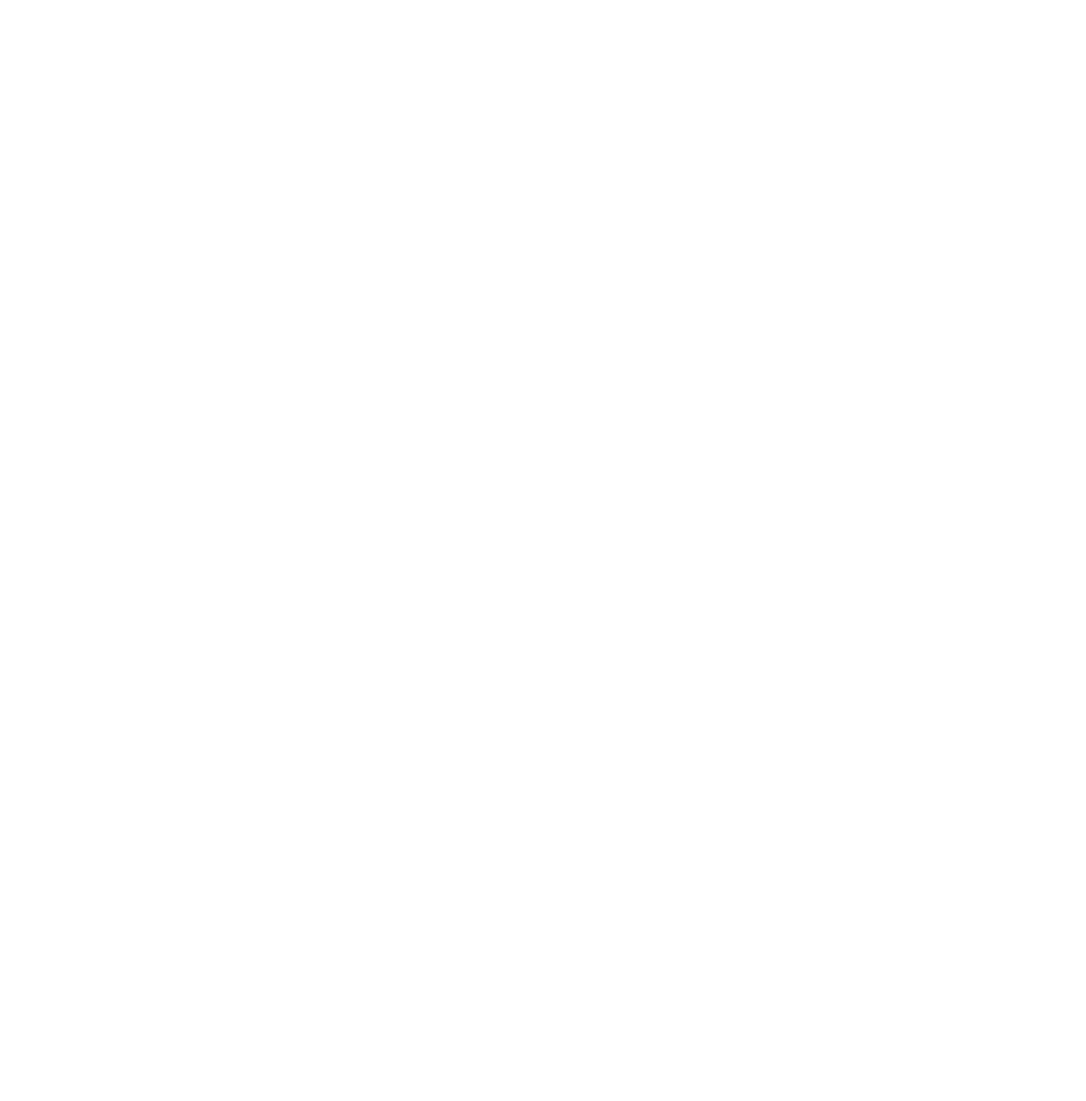
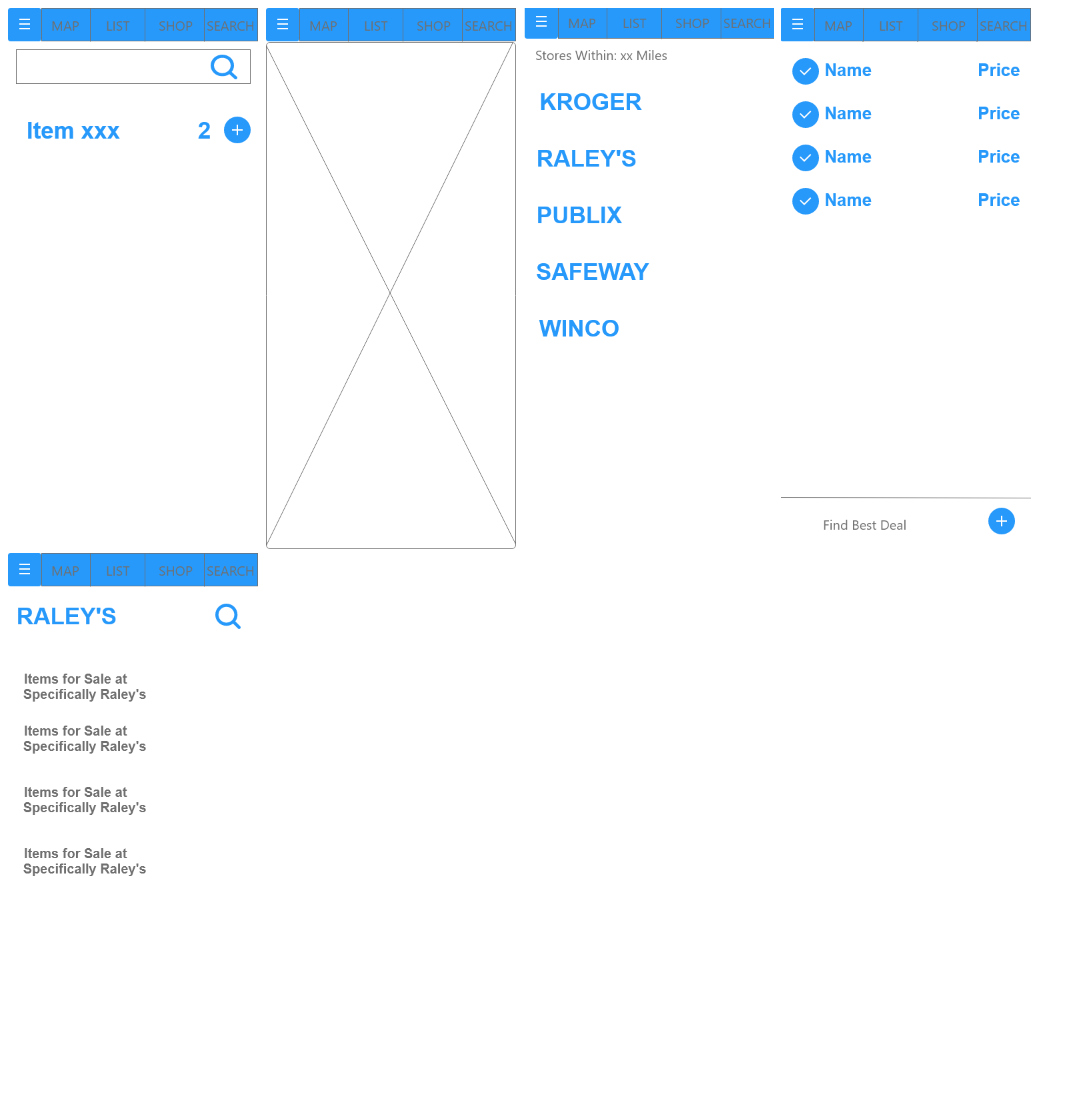
Before and after one commit to UsabilityEngineering/GroceryPals, a plain HTML site: page phase2/index.html in a window 1280 px wide. Shown: the whole page, without its empty margins (0-1086 px from the left). Before the commit the page ends 800 px from the top, so only its background shows below. Drawn offline with Linux system fonts and the light colour scheme.

Commit message:
Update index.html

```diff
--- a/phase2/index.html
+++ b/phase2/index.html
@@ -1,2 +1,17 @@
 <HTML>
+  <kbd>
+  <img src="https://github.com/UsabilityEngineering/GroceryPals/blob/master/phase2/SEARCH.png" height="541" width="250"\>
+</kbd>
+<kbd>
+  <img src="https://github.com/UsabilityEngineering/GroceryPals/blob/master/phase2/MAP%20PAGE.png" height="541" width="250"\>
+</kbd>
+<kbd>
+  <img src="https://github.com/UsabilityEngineering/GroceryPals/blob/master/phase2/SHOPPER.png" height="541" width="250"\>
+</kbd>
+<kbd>
+  <img src="https://github.com/UsabilityEngineering/GroceryPals/blob/master/phase2/SHOPPING%20LIST.png" height="541" width="250"\>
+</kbd>
+<kbd>
+  <img src="https://github.com/UsabilityEngineering/GroceryPals/blob/master/phase2/SPECIFIC%20STORE.png" height="541" width="250"\>
+</kbd>
 </HTML>
```
